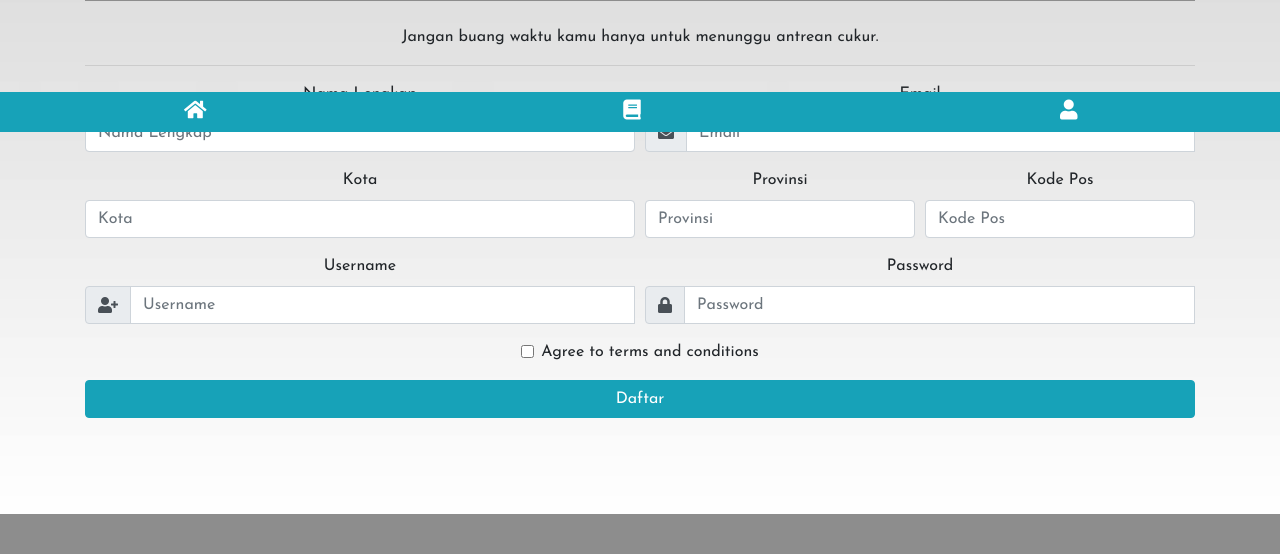
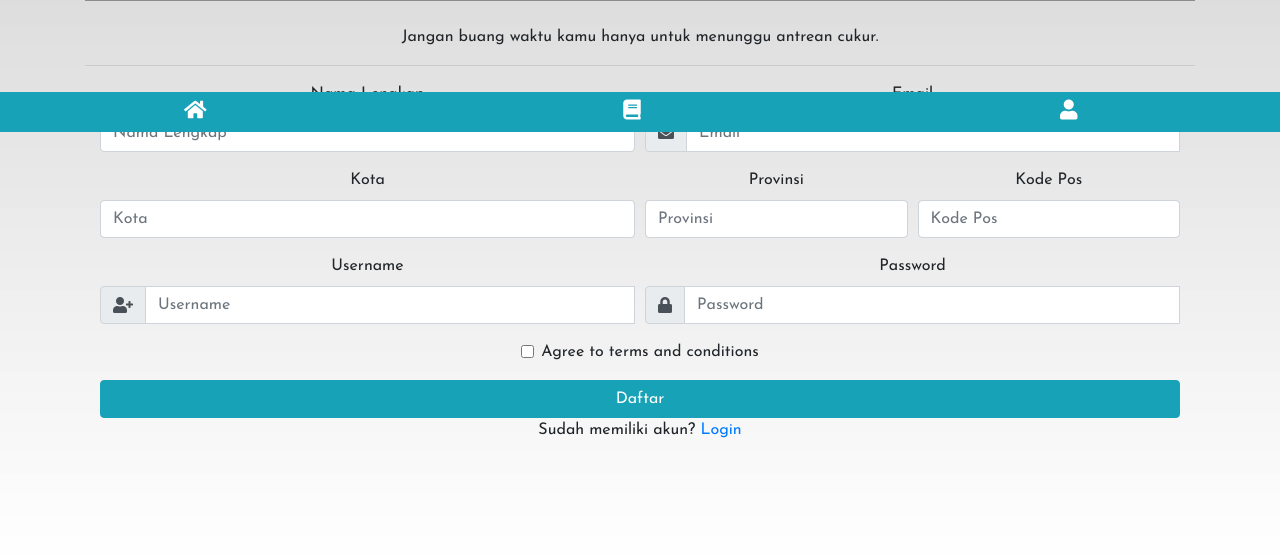
Before and after one commit to adityanurdin/antri-cukur, a PHP site: page /antricukur/index.php?page=daftar in a window 1280 px wide. Shown: the part 668-1222 px from the top of the page. Before the commit the page ends 1182 px from the top, so only its background shows below. Run offline with PHP 8.4, Linux system fonts and the light colour scheme; some libraries are stand-ins or nearby versions.

Commit message:
Add files via upload

```diff
--- a/antricukur/daftar.php
+++ b/antricukur/daftar.php
@@ -1,3 +1,4 @@
+<div class="container">
 <form class="needs-validation" novalidate>
   <div class="form-row">
     <div class="col-md-6 mb-3">
@@ -83,7 +84,8 @@
   </div>
   <button class="btn btn-info btn-block" type="submit">Daftar</button>
 </form>
-
+<p>Sudah memiliki akun? <a href="<?= BASE_URL ?>index.php?page=logi">Login</a></p>
+</div>
 <script>
 // Example starter JavaScript for disabling form submissions if there are invalid fields
 (function() {
```
